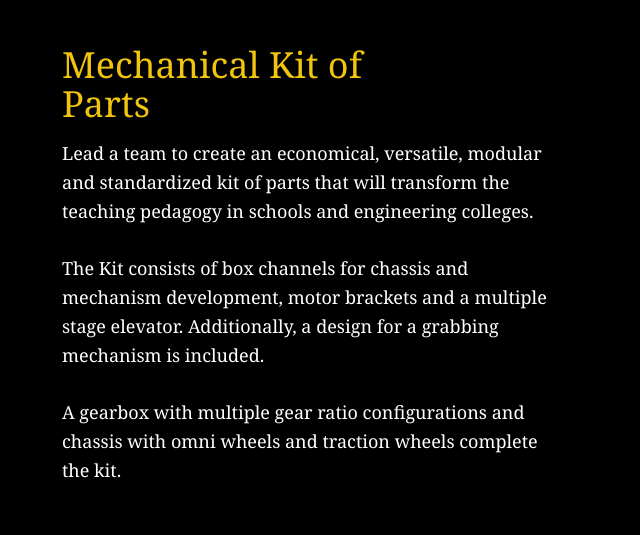
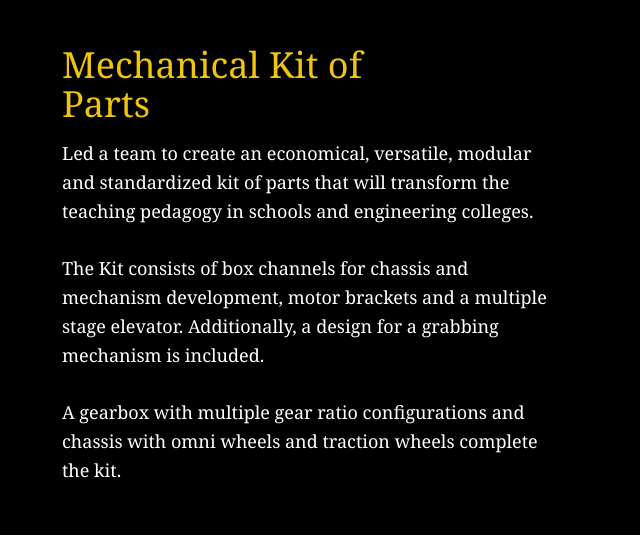
Before and after one commit to Aadiv1999/aadiv-shah, a plain HTML site: page Aadiv-Shah---Home.html in a window 1280 px wide. Shown: the part 5960-6495 px from the top of the page, 614-1254 px from the left. Drawn offline with nearby package versions, Linux system fonts and the light colour scheme.

Commit message:
Update Aadiv-Shah---Home.html

```diff
--- a/Aadiv-Shah---Home.html
+++ b/Aadiv-Shah---Home.html
@@ -357,7 +357,7 @@ prevent locust formation.<br>Developing a Reinforced Learning Model to incorpora
                   <div class="u-container-style u-layout-cell u-size-30 u-layout-cell-6">
                     <div class="u-container-layout u-valign-top u-container-layout-6">
                       <h2 class="u-text u-text-default u-text-palette-3-base u-text-6">Mechanical Kit of Parts</h2>
-                      <p class="u-custom-font u-font-georgia u-text u-text-default u-text-7">Lead a team to create an economical, versatile,
+                      <p class="u-custom-font u-font-georgia u-text u-text-default u-text-7">Led a team to create an economical, versatile,
 modular and standardized kit of parts that will
 transform the teaching pedagogy in schools and
 engineering colleges.&nbsp;<br>
```
